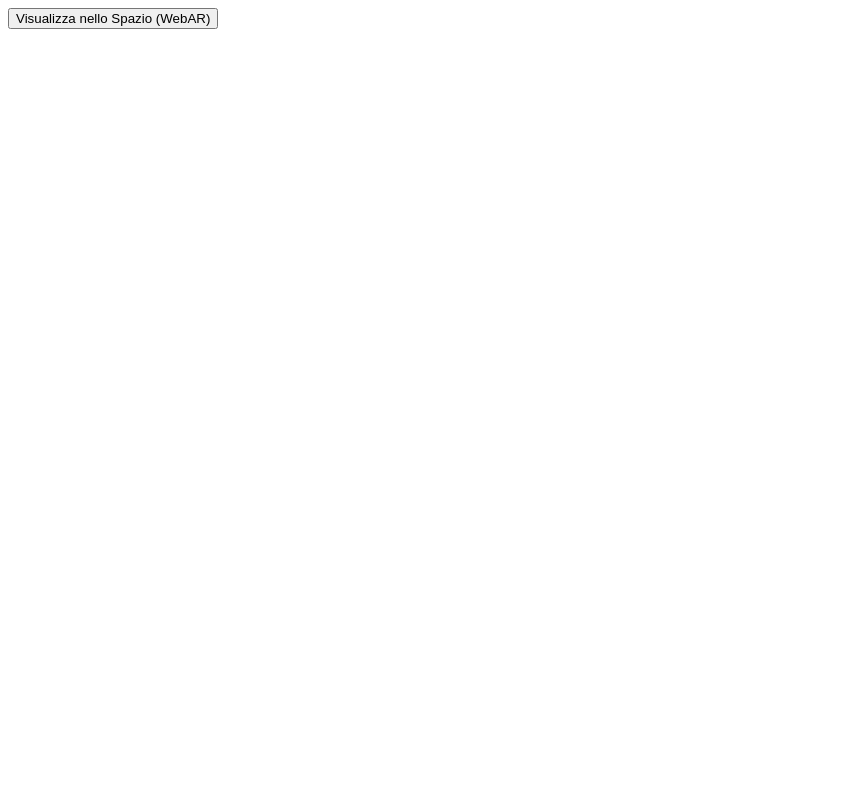
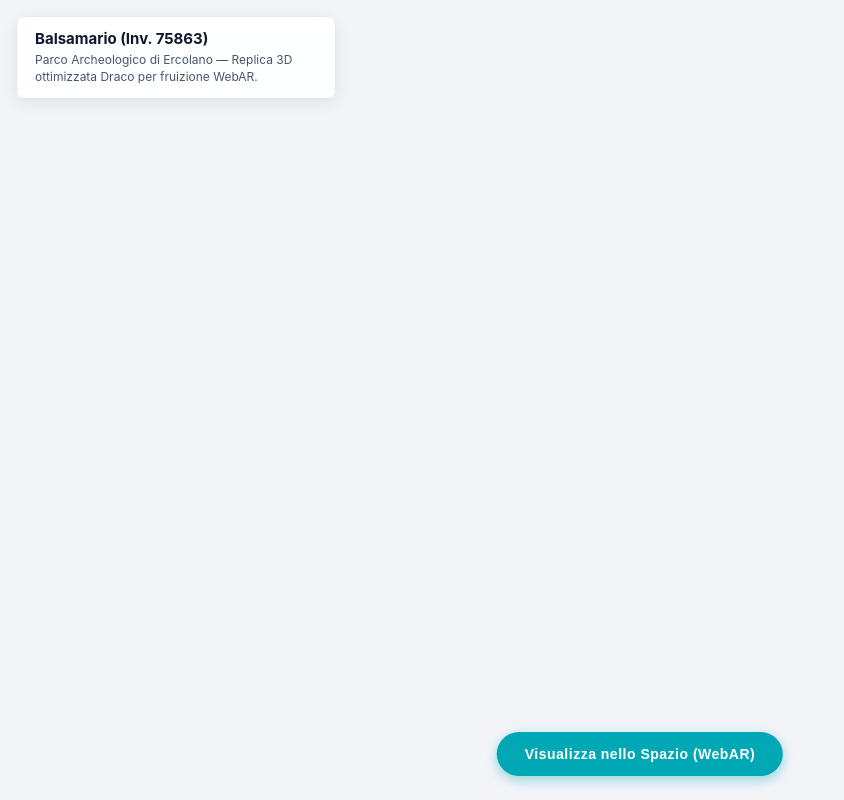
Before and after one commit to Ford775/ercolano-3d-assets, a plain HTML site: page index.html in a window 1280 px wide. Shown: the whole page, without its empty margins (0-844 px from the left). Drawn offline with Linux system fonts and the light colour scheme; some packages are replaced by stand-ins of ours; a script that the page names is missing.

Commit message:
Update index.html

```diff
--- a/index.html
+++ b/index.html
@@ -1,8 +1,96 @@
+<!DOCTYPE html>
+<html lang="it">
+<head>
+  <meta charset="utf-8">
+  <meta name="viewport" content="width=device-width, initial-scale=1.0, user-scalable=no">
+  <title>Balsamario Inv. 75863 - Parco Archeologico di Ercolano | WebAR</title>
+
+  <!-- Libreria ufficiale Google model-viewer WebXR -->
+  <script type="module" src="https://ajax.googleapis.com/ajax/libs/model-viewer/3.5.0/model-viewer.min.js"></script>
+
+  <style>
+    * {
+      box-sizing: border-box;
+      margin: 0;
+      padding: 0;
+    }
+    body, html {
+      width: 100%;
+      height: 100%;
+      overflow: hidden;
+      background-color: #f2f4f8;
+      font-family: -apple-system, BlinkMacSystemFont, "Segoe UI", Roboto, Helvetica, Arial, sans-serif;
+    }
+    model-viewer {
+      width: 100%;
+      height: 100%;
+      --poster-color: transparent;
+    }
+    /* Scheda descrittiva scientifica */
+    .info-card {
+      position: absolute;
+      top: 16px;
+      left: 16px;
+      background: rgba(255, 255, 255, 0.92);
+      backdrop-filter: blur(8px);
+      padding: 12px 18px;
+      border-radius: 8px;
+      box-shadow: 0 4px 15px rgba(0, 0, 0, 0.08);
+      max-width: 320px;
+      z-index: 10;
+      border: 1px solid #e2e8f0;
+    }
+    .info-card h1 {
+      font-size: 15px;
+      color: #0f172a;
+      margin-bottom: 4px;
+      font-weight: 700;
+    }
+    .info-card p {
+      font-size: 12px;
+      color: #475569;
+      line-height: 1.4;
+    }
+    /* Pulsante di attivazione WebAR */
+    .ar-button {
+      position: absolute;
+      bottom: 24px;
+      left: 50%;
+      transform: translateX(-50%);
+      background-color: #00A8B5;
+      color: #ffffff;
+      border: none;
+      border-radius: 30px;
+      padding: 14px 28px;
+      font-size: 14px;
+      font-weight: 700;
+      letter-spacing: 0.5px;
+      cursor: pointer;
+      box-shadow: 0 4px 12px rgba(0, 168, 181, 0.4);
+      display: flex;
+      align-items: center;
+      gap: 8px;
+      z-index: 10;
+      transition: background-color 0.2s ease, transform 0.2s ease;
+    }
+    .ar-button:active {
+      transform: translateX(-50%) scale(0.96);
+    }
+  </style>
+</head>
+<body>
+
+  <div class="info-card">
+    <h1>Balsamario (Inv. 75863)</h1>
+    <p>Parco Archeologico di Ercolano — Replica 3D ottimizzata Draco per fruizione WebAR.</p>
+  </div>
+
   <model-viewer
     src="balsamario-draco.glb"
+    ios-src="balsamario.usdz"
     alt="Balsamario Inv. 75863 - Parco Archeologico di Ercolano"
     ar
-  ar-modes="webxr scene-viewer quick-look"
+    ar-modes="scene-viewer webxr quick-look"
     camera-controls
     auto-rotate
     shadow-intensity="1"
@@ -12,3 +100,6 @@
       Visualizza nello Spazio (WebAR)
     </button>
   </model-viewer>
+
+</body>
+</html>
```
Lines whose indentation alone changed are shown as unchanged.
